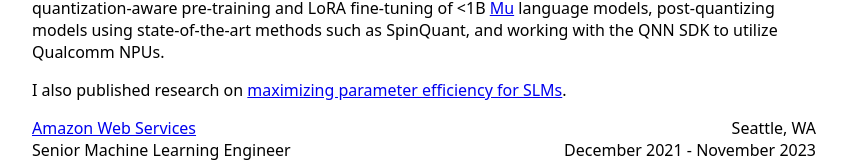
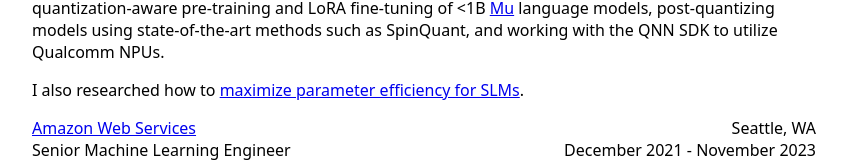
Before and after one commit to chadvoegele/blog, an Eleventy site: page about.njk in a window 1280 px wide. Shown: the part 469-633 px from the top of the page, without its empty margins (216-1063 px from the left). Built offline with nearby package versions, Linux system fonts and the light colour scheme; Eleventy itself is replaced by a stand-in of ours; files that its build step writes are made by us from their sources.

Commit message:
Update language

```diff
--- a/about.njk
+++ b/about.njk
@@ -64,8 +64,8 @@ SpinQuant, and working with the QNN SDK to utilize Qualcomm NPUs.
 </p>
 
 <p>
-I also published research on
-<a href="https://arxiv.org/abs/2501.16273">maximizing parameter efficiency for SLMs</a>.
+I also researched how to
+<a href="https://arxiv.org/abs/2501.16273">maximize parameter efficiency for SLMs</a>.
 </p>
 
 {{ left_right('<a href="https://aws.amazon.com/">Amazon Web Services</a>', 'Seattle, WA') }}
```
